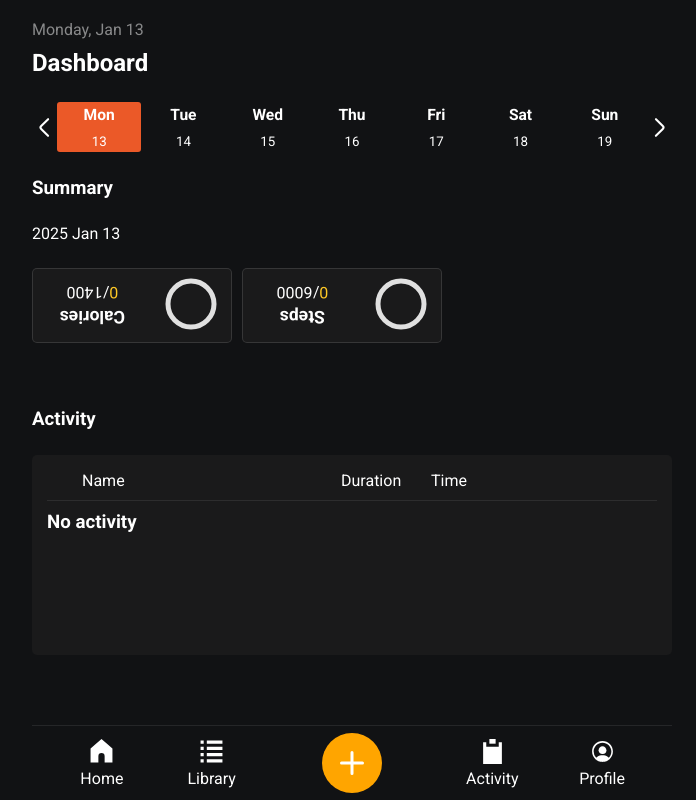
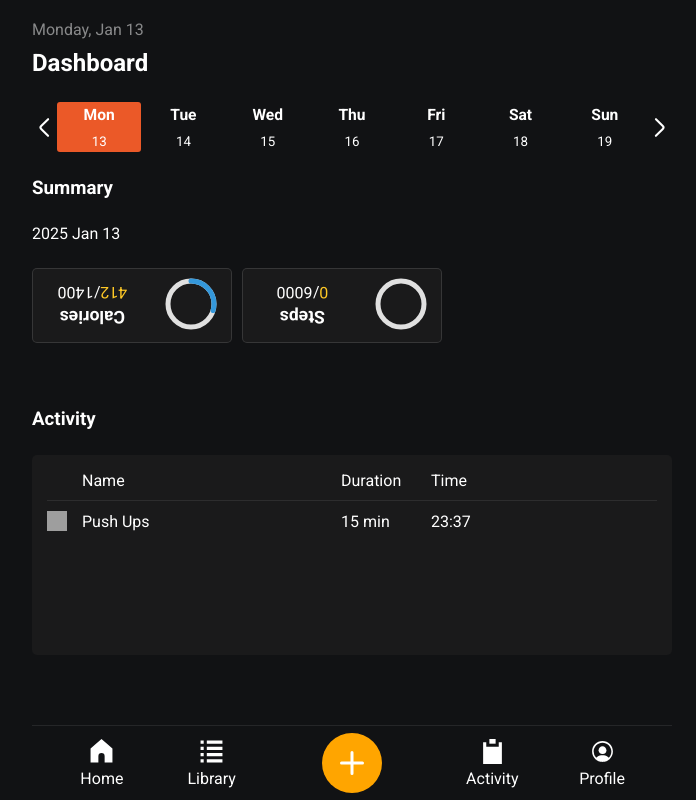
Before and after one commit to Stefan0712/fitness-app, a React (Create React App) app: page / in a window 1280 px wide. Shown: the whole page, without its empty margins (288-984 px from the left). Built offline with nearby package versions, Linux system fonts and the light colour scheme; grey boxes are pictures that could not be loaded.

Commit message:
Added an onClick listener to each link from navigation that closes all quickmenu screens if opened. Changed some states to normal consts inside GoalsLog and added ids to goals for easier tracking

```diff
--- a/src/components/common/Goals/Goals.js
+++ b/src/components/common/Goals/Goals.js
@@ -20,8 +20,8 @@ const Goals = () => {
                 <img src={IconLibrary.Edit} className='small-icon' alt='edit goals'/>
             </div>
             <div className={styles.content}>
-                {goals?.map((goal)=>(
-                    <div className={styles.goal} onClick={()=>setLogForm(goal.name)}>
+                {goals?.map((goal, index)=>(
+                    <div className={styles.goal} key={index} onClick={()=>setLogForm(goal.id)}>
                         <img src={goal.icon} className={styles['goal-icon']}></img>
                         {console.log(goal.icon)}
                         <p className={styles.name}>{goal.name}</p>
@@ -29,7 +29,7 @@ const Goals = () => {
                     </div>
                 ))}
             </div>
-            {logForm ? <GoalsLog type={logForm} closeLogWindow={()=>setLogForm(false)}/> : null}
+            {logForm ? <GoalsLog id={logForm} closeLogWindow={()=>setLogForm(false)}/> : null}
         </div>
      );
 }
--- a/src/components/common/LogPages/GoalsLog.js
+++ b/src/components/common/LogPages/GoalsLog.js
@@ -11,17 +11,23 @@ import { IconLibrary } from "../../../IconLibrary";
 
 
 
-const LogForm = ({type, closeLogWindow}) => {
+const LogForm = ({id, closeLogWindow}) => {
+
+
     const [inputValue, setInputValue] = useState(0);
-    const logs = useSelector((state)=>state.user.activity[getCurrentDay()]?.logs);
-    const [goalLogs, setGoalLogs] = useState(logs?.length > 0 ? logs.filter((item)=>item.name === type) : []);
     const [currentValue, setCurrentValue] = useState(0);
-    const goalData = useSelector((state)=>state.user.userData.goals.find((element)=>element.name === type));
+
+    const allLogs = useSelector((state)=>state.user.activity[getCurrentDay()]?.logs);
+    const goalLogs = allLogs?.length > 0 ? allLogs.filter((item)=>item.id === id) : [];
+    const goalData = useSelector((state)=>state.user.userData.goals.find((element)=>element.id === id));
 
 
 
     useEffect(()=>{
-        goalLogs.map((log)=>setCurrentValue((currentValue)=> currentValue += log.data.value));
+       if(goalLogs && goalLogs.length > 0){
+           goalLogs.map((log)=>setCurrentValue((currentValue)=> currentValue += log.data.value));
+           console.log(goalLogs)
+       }
     },[])
 
 
@@ -35,7 +41,8 @@ const LogForm = ({type, closeLogWindow}) => {
     const submitLog = () =>{
         const data = {
             type: 'goal',
-            name: type,
+            id: goalData.id,
+            name: goalData.name,
             icon: goalData.icon,
             data: {
                 value: parseFloat(inputValue)
@@ -54,7 +61,7 @@ const LogForm = ({type, closeLogWindow}) => {
     return (
         <div className="log-form-body">
             <div className="top-bar">
-                <h1>{makeFirstUpperCase(type)}</h1>
+                <h1>{goalData?.name}</h1>
                 <button onClick={closeLogWindow}><img src={IconLibrary.Close} alt=""></img></button>
             </div>
             <div className="progress-section">
@@ -70,13 +77,14 @@ const LogForm = ({type, closeLogWindow}) => {
             <div className="goal">{currentValue}/{goalData.target} {goalData.unit}</div>
             </div>
             <div className="goal-logs-container">
-                {goalLogs.map((log)=>(
+                {console.log(goalLogs)}
+                {goalLogs && goalLogs.length > 0 ? goalLogs.map((log)=>(
                     <div className="log-body" key={log.timestamp}>
                         <p>{log.timestamp.split('T')[1].split('.')[0]}</p>
                         <p>{log.data.value}</p>
                         <button onClick={()=>deleteLog({name: log.name, timestamp: log.timestamp})} className="transparent-bg"><img className="small-icon" src={IconLibrary.Close}></img></button>
                     </div>
-                ))}
+                )): <p>Loading goals...</p>}
             </div>
             <div className="inputs">
                 <input type="number" placeholder={goalData.unit} onChange={handleInputChange}></input>
--- a/src/components/common/LogPages/logForm.css
+++ b/src/components/common/LogPages/logForm.css
@@ -1,7 +1,7 @@
 .log-form-body{
     width: 100%;
     bottom: 0px;
-    height: 100vh !important;
+    height: calc(100vh - 75px);
     position: absolute;
     background-color: #1A1A1B;
     left: 0px;
--- a/src/components/common/Navigation/Navigation.js
+++ b/src/components/common/Navigation/Navigation.js
@@ -60,7 +60,13 @@ const Navigation = () => {
     const closeExerciseLogs = () =>{
         setShowExerciseLog(false)
     }
-
+    const closeAll = () =>{
+        closeExerciseLogs();
+        closeStopwatch();
+        closeFoodLogs();
+        closeGoals();
+        closeQuickmenu();
+    }
     return (
         <nav>
             {showGoals ? <Goals closeMenu={closeGoals}/> : null}
@@ -72,22 +78,22 @@ const Navigation = () => {
 
 
             {showQuickmenu ? (<QuickMenu closeQuickmenu={closeQuickmenu} openGoals={openGoals} openFoodLogs={openFoodLogs} openExerciseLogs={openExerciseLogs} openStopwatch={openStopwatch}  />) : ''}
-            <Link to='/dashboard' className={styles['nav-button']}>
+            <Link to='/dashboard' onClick={closeAll} className={styles['nav-button']}>
                 <img src={IconLibrary.Home} alt=''></img>
                 <p>Home</p>
             </Link>
-            <Link to='/library'  className={styles['nav-button']}>
+            <Link to='/library' onClick={closeAll}  className={styles['nav-button']}>
                 <img src={IconLibrary.List} alt=''></img>
                 <p>Library</p>
             </Link>
             <div className={`${styles['nav-button']} ${styles['center-nav-button']}`} onClick={toggleQuickmenu}>
                 <button><img src={IconLibrary.Plus} alt=''></img></button>
             </div>
-            <Link to='/logs'  className={styles['nav-button']}>
+            <Link to='/logs'  onClick={closeAll} className={styles['nav-button']}>
                 <img src={IconLibrary.Clipboard} alt=''></img>
                 <p>Activity</p>
             </Link>
-            <Link to='/profile'  className={styles['nav-button']}>
+            <Link to='/profile' onClick={closeAll} className={styles['nav-button']}>
                 <img src={IconLibrary.Profile} alt=''></img>
                 <p>Profile</p>
             </Link>
--- a/src/store/userSlice.js
+++ b/src/store/userSlice.js
@@ -36,10 +36,11 @@ const initialState = {
     weight: 80,
     bio: 'I swear I am real',
   },
-  activity: {'2025-01-010': {
+  activity: {'2025-01-13': {
     logs: [
       {
-        timestamp: '2025-01-010T16:18:05.204Z',
+        timestamp: '2025-01-013T16:18:05.204Z',
+        id: 'bc8d7239-4396-4cc9-b052-6105e3728a15',
         type: 'goal',
         name: 'Calories',
         data: {
@@ -48,7 +49,7 @@ const initialState = {
         icon: '/icons/calories.svg'
       },
       {
-        timestamp: '2025-01-010T17:30:33.750Z',
+        timestamp: '2025-01-013T17:30:33.750Z',
         type: 'food',
         name: 'Food Log',
         data: {
@@ -68,7 +69,7 @@ const initialState = {
         icon: '/icons/food.svg'
       },
       {
-        timestamp: '2025-01-010T17:31:41.399Z',
+        timestamp: '2025-01-013T17:31:41.399Z',
         name: 'Food Log',
         type: 'food',
         data: {
@@ -88,7 +89,7 @@ const initialState = {
         icon: '/icons/food.svg'
       },
       {
-        timestamp: '2025-01-010T18:35:17.896Z',
+        timestamp: '2025-01-010T13:35:17.896Z',
         name: 'Exercise',
         type: 'activity',
         data: {
@@ -115,12 +116,14 @@ const initialState = {
     goals: [
       {
         name: 'Calories',
+        id: 'bc8d7239-4396-4cc9-b052-6105e3728a15',
         unit: 'kcal',
         target: '1400',
         icon: '/icons/calories.svg'
       },
       {
         name: 'Steps',
+        id: '3d629850-384e-4adf-95f8-6c8209c3fe1f',
         unit: 'steps',
         target: '6000',
         icon: '/icons/steps.svg'
```
